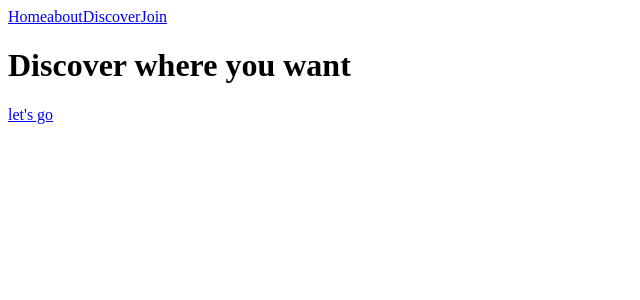
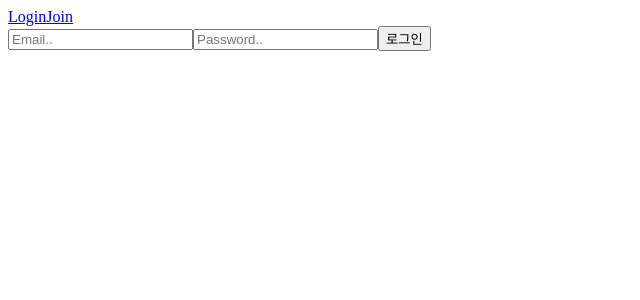
Before and after one commit to nokkcha/Traveller_project, a React (Create React App) app: page /login in a window 1280 px wide. Before the commit this address led to /home. Shown: the top 300 px of the page, without its empty margins (0-640 px from the left). Built offline with nearby package versions, Linux system fonts and the light colour scheme.

Commit message:
login, signIn updated

```diff
--- a/src/firebase.js
+++ b/src/firebase.js
@@ -1,3 +1,5 @@
+import { initializeApp } from "@firebase/app";
+
 export const firebaseConfig = {
   apiKey: process.env.REACT_APP_API_KEY,
   authDomain: process.env.REACT_APP_AUTH_DOMAIN,
@@ -6,3 +8,5 @@ export const firebaseConfig = {
   messagingSenderId: process.env.REACT_APP_MESSAGIN_ID,
   appId: process.env.REACT_APP_APP_ID,
 };
+
+initializeApp(firebaseConfig);
--- a/src/index.js
+++ b/src/index.js
@@ -1,10 +1,10 @@
 import React from "react";
 import ReactDOM from "react-dom";
-import Routes from "./routes/Routes";
+import App from "./pages/App";
 
 ReactDOM.render(
   <React.StrictMode>
-    <Routes />
+    <App />
   </React.StrictMode>,
   document.getElementById("root")
 );
--- /dev/null
+++ b/src/pages/App.js
@@ -0,0 +1,36 @@
+import React, { useEffect, useState } from "react";
+import { getAuth, onAuthStateChanged } from "@firebase/auth";
+import Routes from "../routes/Routes";
+
+const App = () => {
+  const [init, setInit] = useState(false);
+  const [userObj, setUserObj] = useState(null);
+  const [isLoggedIn, setIsLoggedIn] = useState(false);
+
+  useEffect(() => {
+    //관찰자
+    const auth = getAuth();
+    onAuthStateChanged(auth, (user) => {
+      if (user) {
+        setIsLoggedIn(true);
+        setUserObj({
+          uid: user.uid,
+        });
+      } else {
+        setIsLoggedIn(false);
+        setUserObj(null);
+      }
+      setInit(true);
+    });
+  }, []);
+  return (
+    <>
+      {init ? (
+        <Routes isLoggedIn={Boolean(userObj)} userObj={userObj} />
+      ) : (
+        "Initializing....."
+      )}
+    </>
+  );
+};
+export default App;
--- a/src/pages/Home.js
+++ b/src/pages/Home.js
@@ -1,13 +1,19 @@
 import React from "react";
 import { Link } from "react-router-dom";
+import { getAuth, signOut } from "@firebase/auth";
 
 const Home = () => {
+  const onClick = () => {
+    const auth = getAuth();
+    signOut(auth);
+  };
   return (
     <div>
       <h1>Discover where you want</h1>
       <Link to="/discovery">
         <span>let's go</span>
       </Link>
+      <button onClick={onClick}>log out</button>
     </div>
   );
 };
--- /dev/null
+++ b/src/pages/Login.js
@@ -0,0 +1,57 @@
+import React, { useState } from "react";
+import { initializeApp } from "@firebase/app";
+import { firebaseConfig } from "../firebase";
+import { getAuth, signInWithEmailAndPassword } from "@firebase/auth";
+const Login = () => {
+  const [email, setEmail] = useState("");
+  const [password, setPassword] = useState("");
+  const [error, setError] = useState("");
+
+  const onChange = (event) => {
+    const {
+      target: { name, value },
+    } = event;
+
+    if (name === "email") {
+      setEmail(value);
+    } else if (name === "password") {
+      setPassword(value);
+    }
+  };
+
+  const onSubmit = async (event) => {
+    event.preventDefault();
+    try {
+      let data;
+      initializeApp(firebaseConfig);
+      const auth = getAuth();
+      data = await signInWithEmailAndPassword(auth, email, password);
+      console.log(data);
+    } catch (error) {
+      setError(error.message);
+    }
+  };
+
+  return (
+    <div>
+      <form onSubmit={onSubmit}>
+        <input
+          type="text"
+          name="email"
+          placeholder="Email.."
+          onChange={onChange}
+          value={email}
+        />
+        <input
+          type="password"
+          name="password"
+          placeholder="Password.."
+          onChange={onChange}
+          value={password}
+        />
+        <input type="submit" value="로그인" />
+      </form>
+    </div>
+  );
+};
+export default Login;
--- a/src/routes/Navigation.js
+++ b/src/routes/Navigation.js
@@ -1,13 +1,21 @@
 import React from "react";
 import { Link } from "react-router-dom";
 
-const Navigation = () => {
+const Navigation = ({ isLoggedIn, userObj }) => {
   return (
     <div>
-      <Link to="/">Home</Link>
-      <Link to="/about">about</Link>
-      <Link to="discovery">Discover</Link>
-      <Link to="Join">Join</Link>
+      {isLoggedIn ? (
+        <>
+          <Link to="/">Home</Link>
+          <Link to="/about">about</Link>
+          <Link to="/discovery">Discover</Link>
+        </>
+      ) : (
+        <>
+          <Link to="/login">Login</Link>
+          <Link to="/join">Join</Link>
+        </>
+      )}
     </div>
   );
 };
--- a/src/routes/Routes.js
+++ b/src/routes/Routes.js
@@ -1,20 +1,34 @@
 import React from "react";
-import { BrowserRouter as Router, Route, Redirect } from "react-router-dom";
+import {
+  BrowserRouter as Router,
+  Route,
+  Redirect,
+  Switch,
+} from "react-router-dom";
 import About from "../pages/About";
 import Auth from "../pages/Auth";
 import Discover from "../pages/Discover";
 import Home from "../pages/Home";
+import Login from "../pages/Login";
 import Navigation from "./Navigation";
 
-const Routes = () => {
+const Routes = ({ isLoggedIn, userObj }) => {
   return (
     <Router>
-      <Navigation />
-      <Redirect exact from="/" to="/home" />
-      <Route exact path="/home" component={Home} />
-      <Route exact path="/about" component={About} />
-      <Route exact path="/discovery" component={Discover} />
-      <Route exact path="/join" component={Auth} />
+      <Navigation userObj={userObj} isLoggedIn={Boolean(userObj)} />
+      {isLoggedIn ? (
+        <>
+          <Redirect exact from="/" to="/home" />
+          <Route exact path="/home" component={Home} />
+          <Route exact path="/about" component={About} />
+          <Route exact path="/discovery" component={Discover} />
+        </>
+      ) : (
+        <>
+          <Route exact path="/join" component={Auth} />
+          <Route exact path="/login" component={Login} />
+        </>
+      )}
     </Router>
   );
 };
```
Also changed, not shown: 1 other file (tests, documents, lock files or other folders).
